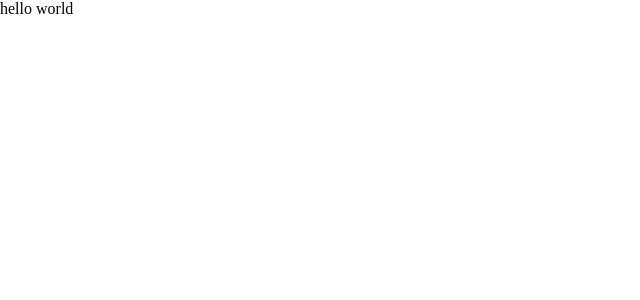
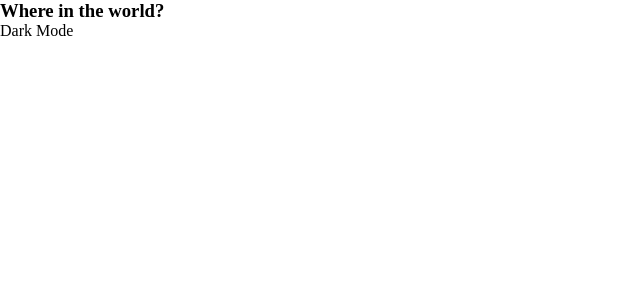
Before and after one commit to russo97/RestCountriesAPI, a Vue app: page / in a window 1280 px wide. Shown: the top 300 px of the page, without its empty margins (0-640 px from the left). Built offline with nearby package versions, Linux system fonts and the light colour scheme.

Commit message:
feat: marcação HTML inicial da header

```diff
--- a/src/App.vue
+++ b/src/App.vue
@@ -1,15 +1,21 @@
 <template>
   <div id="app">
-    hello world
+    <Header />
   </div>
 </template>
 
 <script>
+  import Header from './components/Header';
+
   export default {
-    name: 'App'
+    name: 'App',
+
+    components: {
+      Header
+    }
   }
 </script>
 
 <style lang="scss">
-  @import "../src/app/scss/reset.scss";
+  @import "../src/app/scss/styles.scss";
 </style>
--- /dev/null
+++ b/src/app/scss/styles.scss
@@ -0,0 +1,3 @@
+
+@import "reset";
+@import "variables";
--- a/src/components/Header.vue
+++ b/src/components/Header.vue
@@ -1,13 +1,25 @@
 <template>
   <header class="header">
+    <div class="header__container container">
+      <h3 class="header__title">Where in the world?</h3>
+
+      <span class="header__darkswitch">
+        Dark Mode
+      </span>
+    </div>
   </header>
 </template>
 
 <script>
   export default {
+    name: 'Header'
   }
 </script>
 
-<style>
+<style lang="scss">
+  .header {
+    $this: &;
 
+    // ok
+  }
 </style>
```
